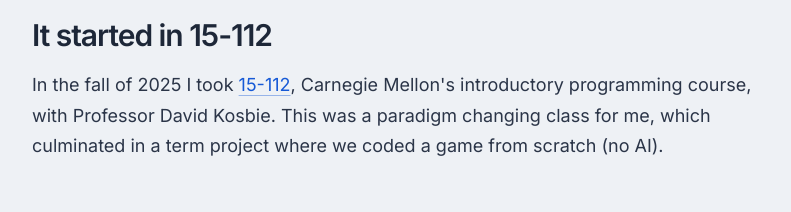
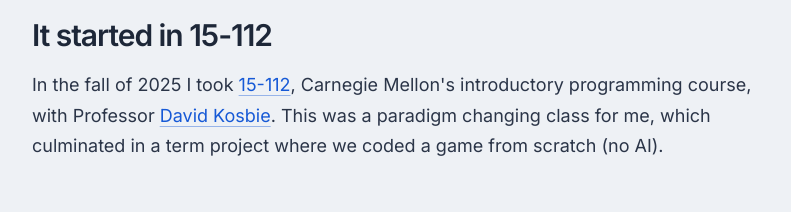
Before and after one commit to CharlieHubbard7/2048-rl-sandbox, a website: page site/methodology.html in a window 1280 px wide. Shown: the part 359-571 px from the top of the page, without its empty margins (244-1035 px from the left). Drawn offline with Linux system fonts and the light colour scheme.

Commit message:
link Kosbie's name to his conversation on my site
Co-Authored-By: Claude Opus 5.5 <noreply@anthropic.com>

```diff
--- a/site/methodology.html
+++ b/site/methodology.html
@@ -38,8 +38,9 @@
       <h2>It started in 15-112</h2>
       <p>
         In the fall of 2025 I took <a href="https://www.cs.cmu.edu/~112/">15-112</a>, Carnegie Mellon's
-        introductory programming course, with Professor David Kosbie. This was a paradigm changing class for
-        me, which culminated in a term project where we coded a game from scratch (no AI).
+        introductory programming course, with Professor
+        <a href="https://charliehubbard.org/#publishing">David Kosbie</a>. This was a paradigm changing class
+        for me, which culminated in a term project where we coded a game from scratch (no AI).
       </p>
 
       <h2>Watching Code Bullet beat it</h2>
```
